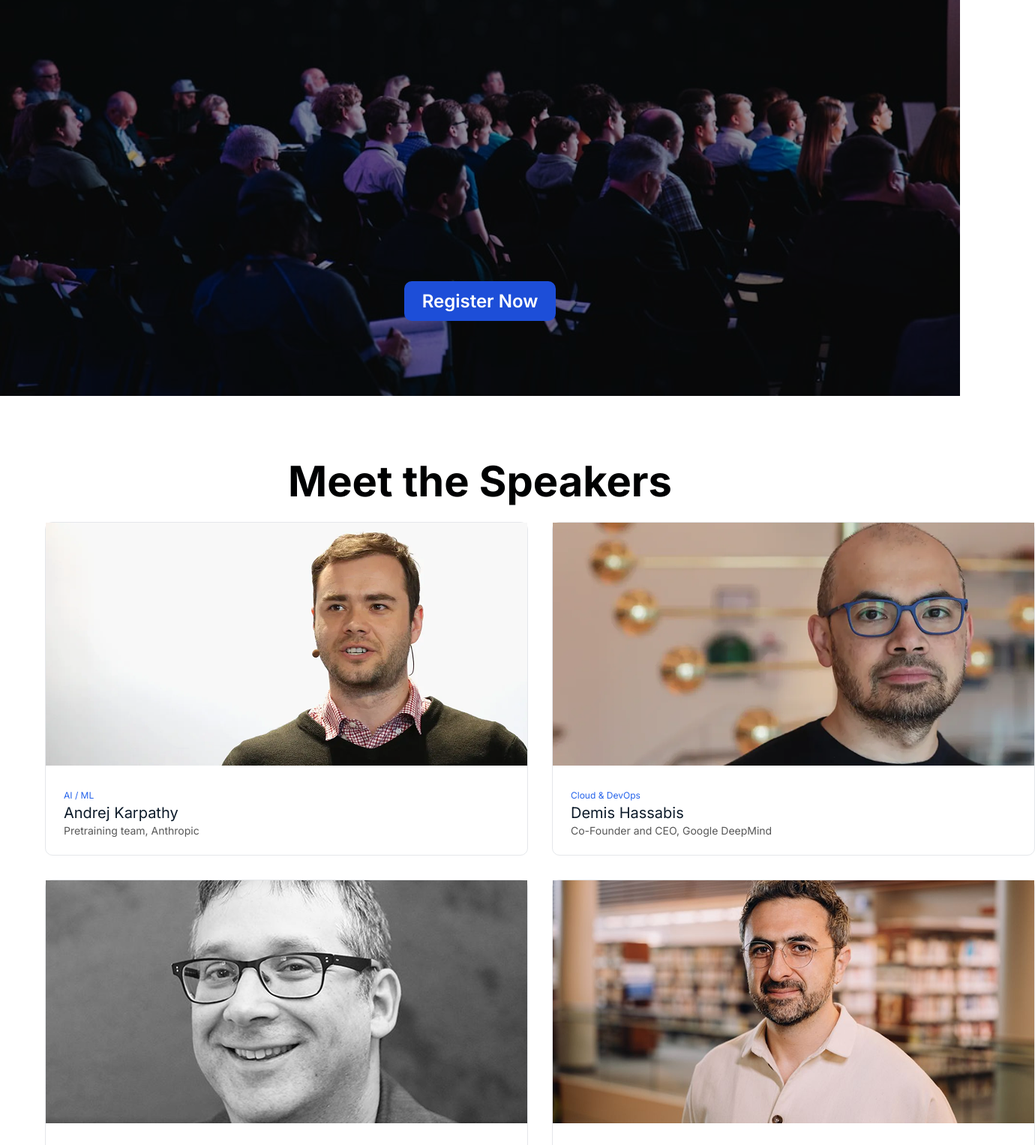
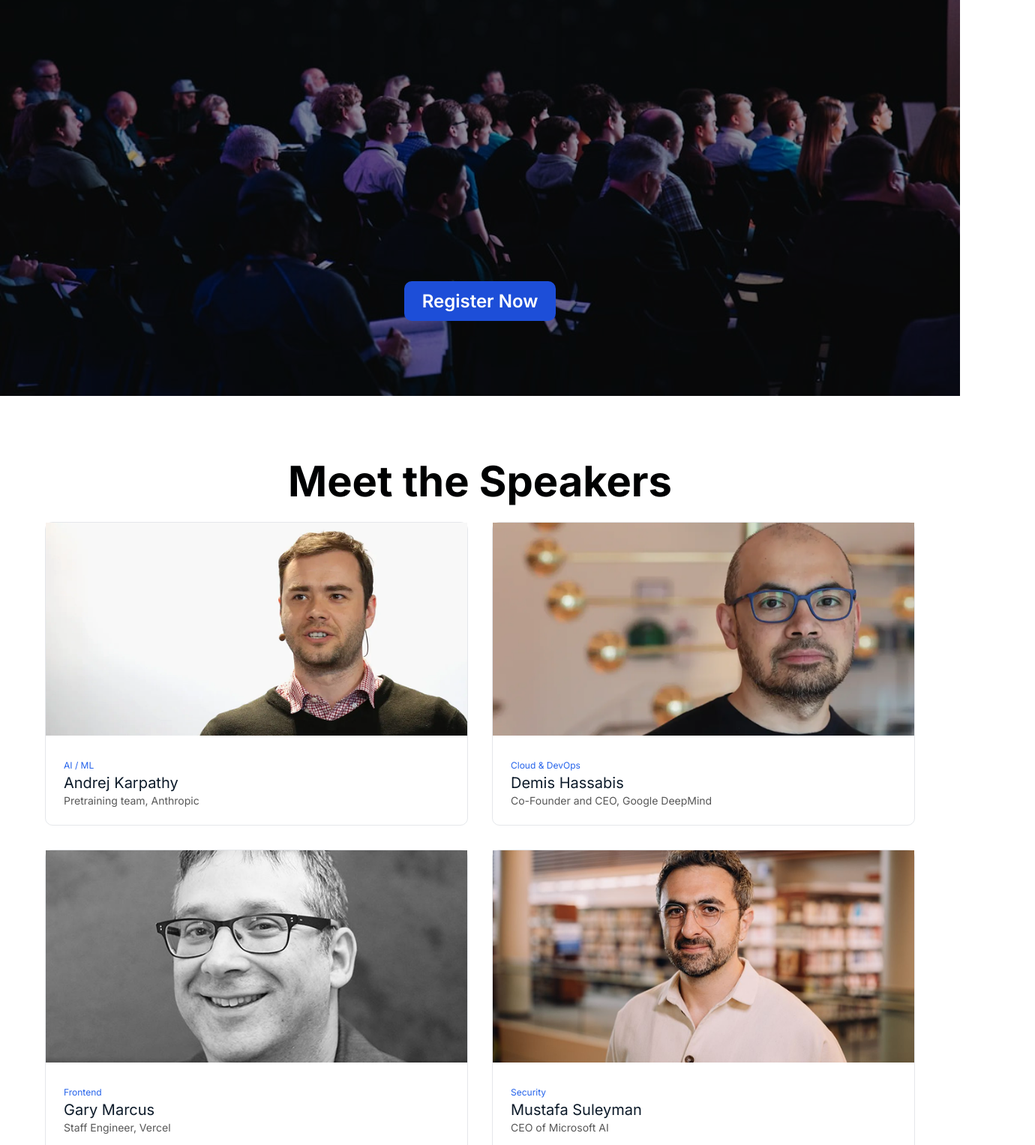
Before and after one commit to msshahriar18/Assignment-1, a plain HTML site: page index.html in a window 1280 px wide. Shown: the part 356-1883 px from the top of the page at 75% size, 1380 px wide, since content can reach past the window. Drawn offline with Linux system fonts and the light colour scheme.

Commit message:
Some small fixeation

```diff
--- a/style.css
+++ b/style.css
@@ -124,6 +124,7 @@ header {
 .meet-speaker {
     max-width: 1440px;
     padding: 80px 60px;
+    margin: auto;
 }
 
 .meet-speaker h2 {
@@ -172,6 +173,10 @@ header {
     font-weight: 400;
 }
 
+.meet-speaker .card-container .card img {
+    width: 100%;
+}
+
 /* Pricing section */
 
 
@@ -202,6 +207,7 @@ header {
     grid-template-columns: 1fr 1fr 1fr;
     gap: 24px;
     padding-top: 48px;
+    margin: auto;
 }
 
 .pricing .card-container .card {
```
